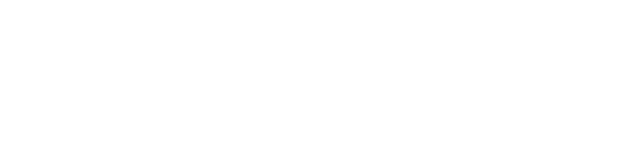
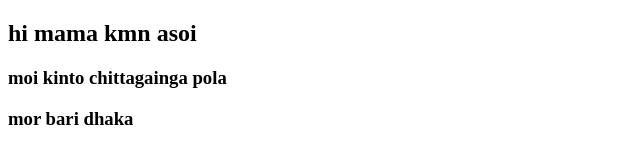
Before and after one commit to shuvosaha21/my-second-ripo, a plain HTML site: page index.html in a window 1280 px wide. Shown: the whole page, without its empty margins (0-640 px from the left). Drawn offline with Linux system fonts and the light colour scheme.

Commit message:
Added Header

```diff
--- a/index.html
+++ b/index.html
@@ -7,6 +7,9 @@
     <title>My second github repo</title>
 </head>
 <body>
+    <h2>hi mama kmn asoi</h2>
+    <h3>moi kinto chittagainga pola</h3>
+    <h3>mor bari dhaka</h3>
 
 </body>
 </html>
```
